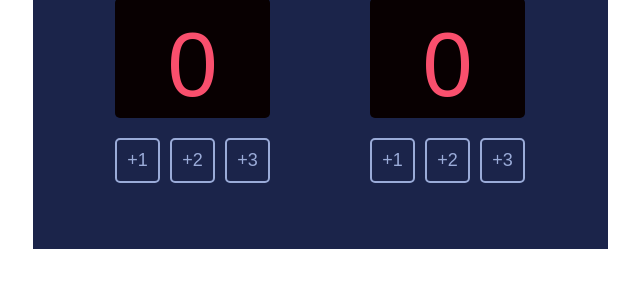
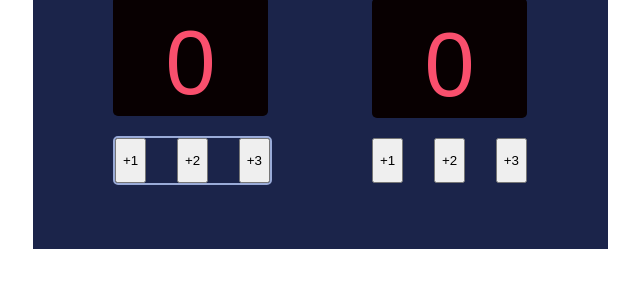
Before and after one commit to codeLearn23/basketball-scoreboard, a website built with Vite: page index.html in a window 1280 px wide. Shown: the part 156-444 px from the top of the page, without its empty margins (320-960 px from the left). Built offline with nearby package versions, Linux system fonts and the light colour scheme; a web font is replaced by a local one.

Commit message:
Add files via upload

```diff
--- a/index.css
+++ b/index.css
@@ -64,13 +64,13 @@ button, #home-score, #guest-score {
     height: 45px;
     gap: 9px;
 }
-
+/*
 #home-add-one,
 #home-add-two,
 #home-add-three,
 #guest-add-one,
 #guest-add-two,
-#guest-add-three,
+#guest-add-three, */
 .btn-add {
     border: 2px solid #9AABD8;
     border-radius: 5px;
--- a/index.html
+++ b/index.html
@@ -12,7 +12,7 @@
                 <div id="home-board">
                     <p id="home-score"></p>
                 </div>
-                <div class="btn-container">
+                <div class="btn-container btn-add">
                     <button id="home-add-one">+1</button>
                     <button id="home-add-two">+2</button>
                     <button id="home-add-three">+3</button>
```
